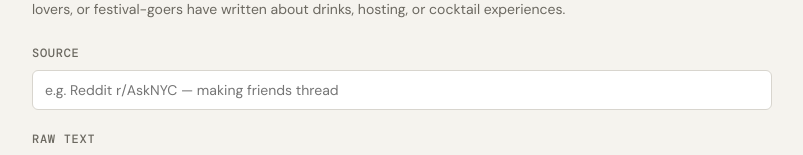
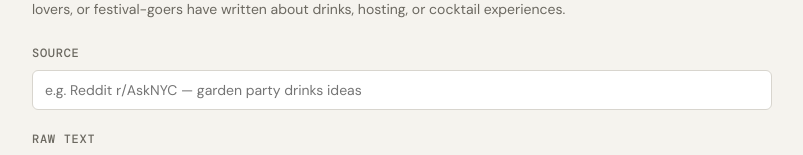
Before and after one commit to shreyzx/liberation-viral-bank, a Next.js app: page / in a window 1280 px wide. Shown: the part 162-317 px from the top of the page, without its empty margins (238-1041 px from the left). Built offline with nearby package versions, Linux system fonts and the light colour scheme.

Commit message:
Update page.tsx

```diff
--- a/app/page.tsx
+++ b/app/page.tsx
@@ -209,7 +209,7 @@ export default function Home() {
             </div>
             <div className={styles.field}>
               <label className={styles.label}>Source</label>
-              <input type="text" placeholder="e.g. Reddit r/AskNYC — making friends thread" value={source} onChange={e => setSource(e.target.value)} className={styles.input} />
+              <input type="text" placeholder="e.g. Reddit r/AskNYC — garden party drinks ideas" value={source} onChange={e => setSource(e.target.value)} className={styles.input} />
             </div>
             <div className={styles.field}>
               <label className={styles.label}>Raw text</label>
@@ -305,7 +305,7 @@ export default function Home() {
             </div>
             <div className={styles.field}>
               <label className={styles.label}>Keyword</label>
-              <input type="text" placeholder="e.g. making friends NYC, solo activities, friend group" value={compKeyword} onChange={e => setCompKeyword(e.target.value)} onKeyDown={e => e.key === 'Enter' && analyzeCompetitor()} className={styles.input} />
+              <input type="text" placeholder="e.g. buzzballz, moth, beatbox" value={compKeyword} onChange={e => setCompKeyword(e.target.value)} onKeyDown={e => e.key === 'Enter' && analyzeCompetitor()} className={styles.input} />
             </div>
             {compError && <p className={styles.error}>{compError}</p>}
             <button className={styles.analyzeBtn} onClick={analyzeCompetitor} disabled={compLoading}>{compLoading ? 'Searching TikTok...' : 'Analyze →'}</button>
```
